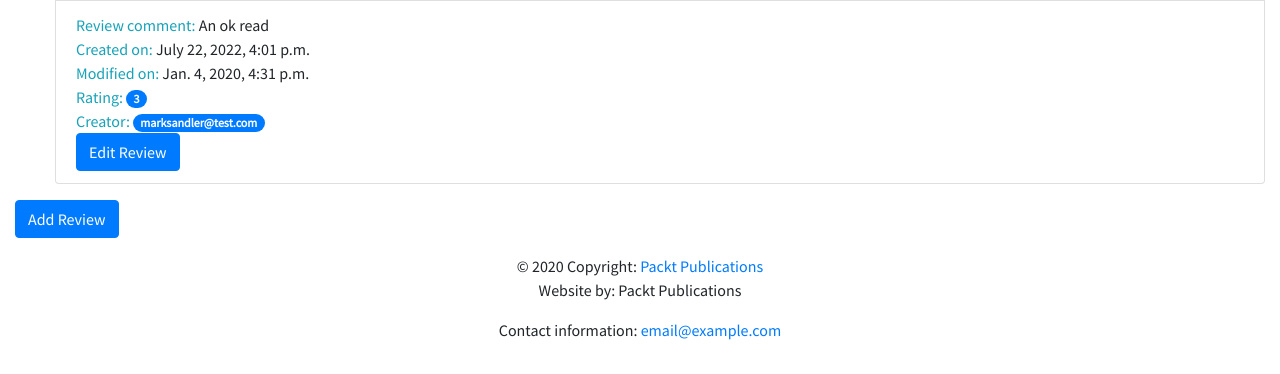
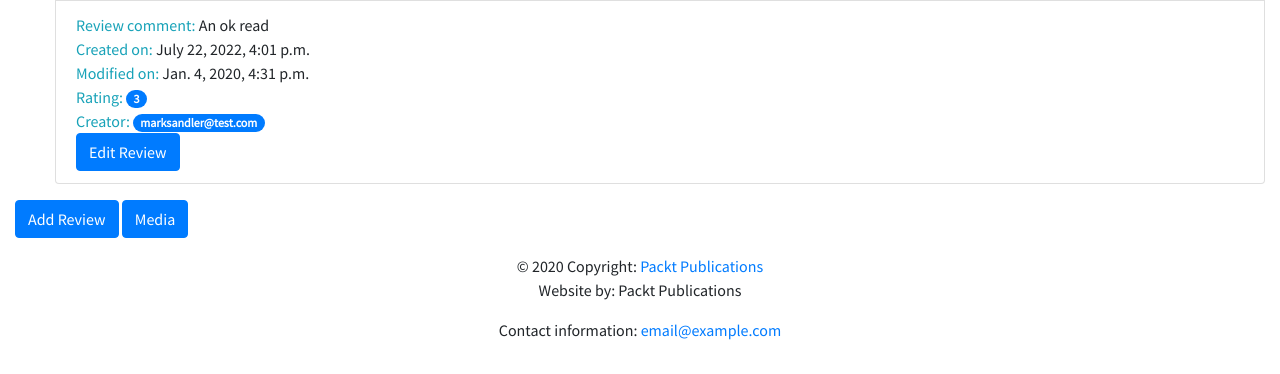
Before and after one commit to Dmytro-bit/django-bookr, a Django app: page /book/1/ in a window 1280 px wide. Shown: the part 549-923 px from the top of the page. Run offline with Django 3.2, Linux system fonts and the light colour scheme; data comes from the database, SQL or seed files in the repository; some libraries are stand-ins or nearby versions.

Commit message:
Chapter 9 Ac.9.4("login link") fixed media button

```diff
--- a/reviews/templates/reviews/book_details.html
+++ b/reviews/templates/reviews/book_details.html
@@ -58,5 +58,6 @@
     </ul>
 
     <a href="{% url 'review_create' book.pk %}" class="btn btn-primary">Add Review</a>
+    <a href="{% url 'book_media' book.pk %}" class="btn btn-primary">Media</a>
 
 {% endblock %}
```
